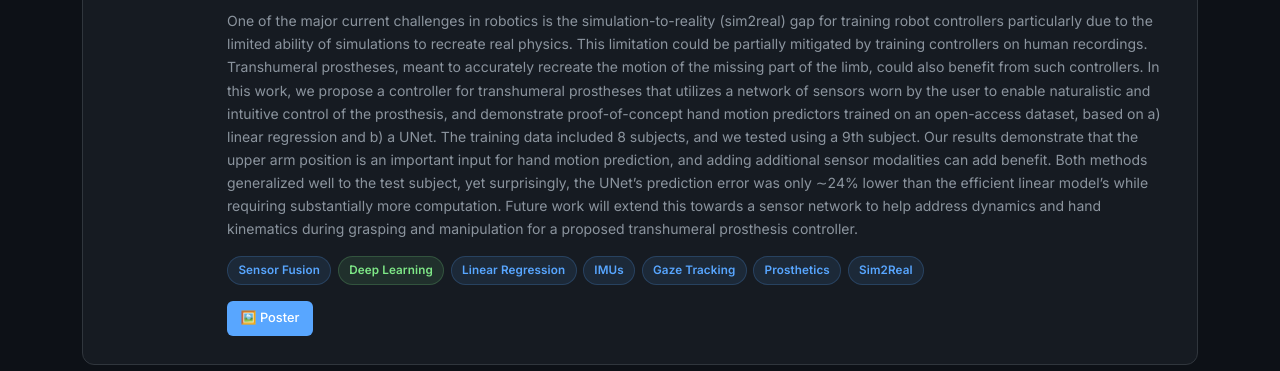
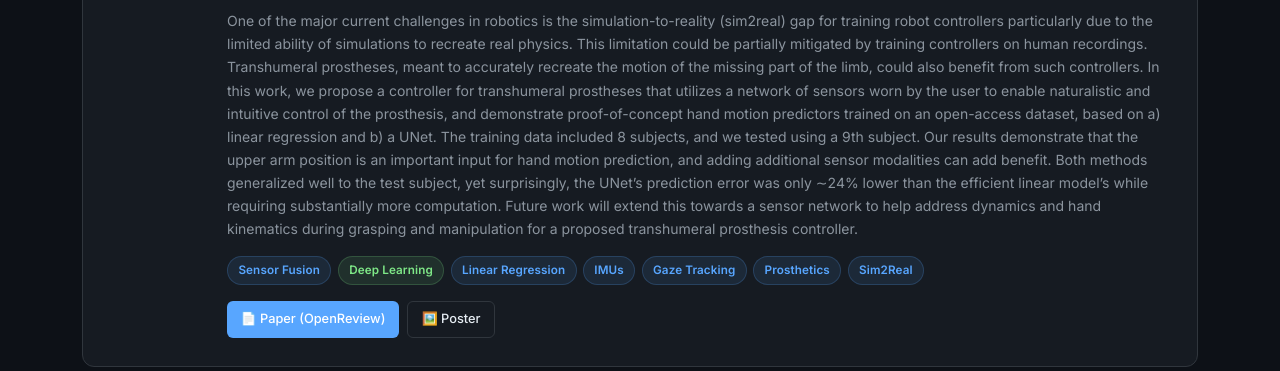
Before and after one commit to e-gerber-technion/e-gerber-technion.github.io, a plain HTML site: page research.html in a window 1280 px wide. Shown: the part 581-952 px from the top of the page. Drawn offline with Linux system fonts and the light colour scheme.

Commit message:
Restore OpenReview link on BSN 2026 research card
Co-Authored-By: Claude Opus 5.5 <noreply@anthropic.com>

```diff
--- a/research.html
+++ b/research.html
@@ -117,7 +117,11 @@
               </div>
 
               <div class="research-links">
-                <a href="assets/research/posters/BSN_2026_Poster_Eitan_Gerber.pdf" class="btn btn-primary btn-sm"
+                <a href="https://openreview.net/forum?id=MZpfsGPCVB" class="btn btn-primary btn-sm"
+                  id="paper-1-openreview" target="_blank" rel="noopener" aria-label="Open IEEE BSN 2026 paper on OpenReview">
+                  📄 Paper (OpenReview)
+                </a>
+                <a href="assets/research/posters/BSN_2026_Poster_Eitan_Gerber.pdf" class="btn btn-secondary btn-sm"
                   id="paper-1-poster" target="_blank" rel="noopener" aria-label="Open poster PDF for IEEE BSN 2026">
                   🖼️ Poster
                 </a>
```
